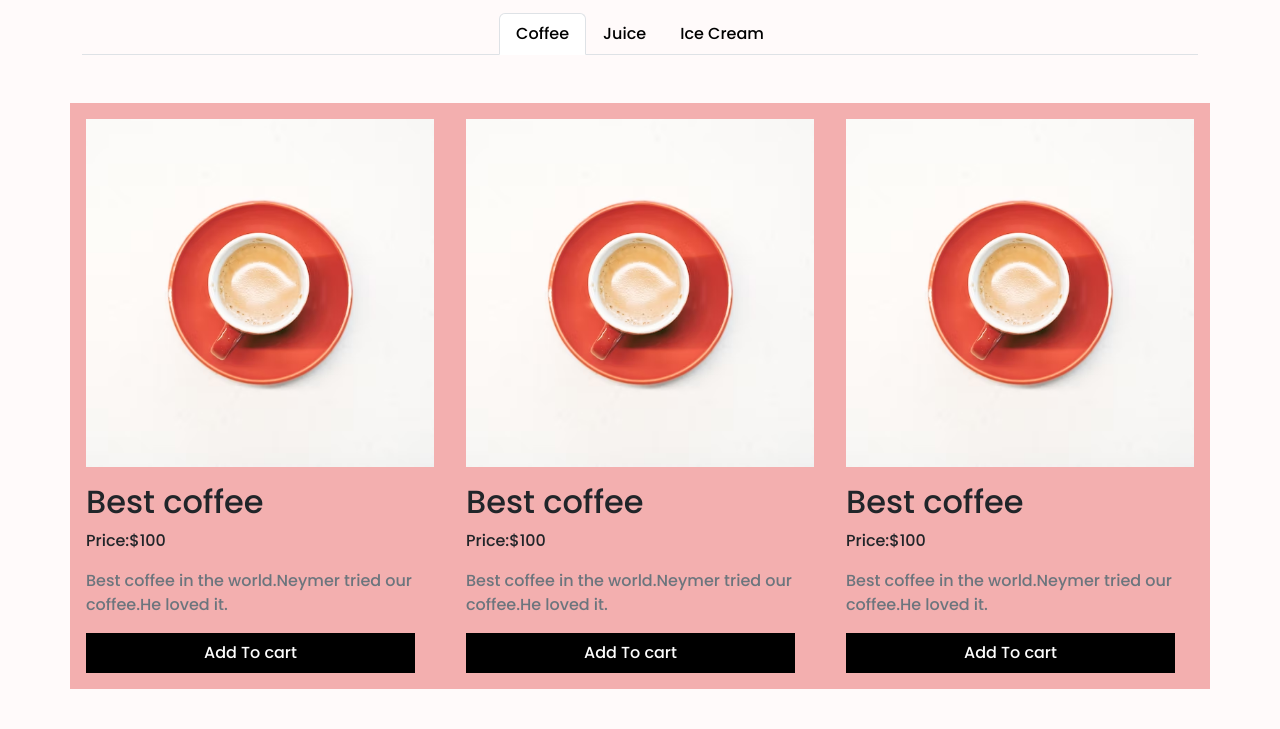
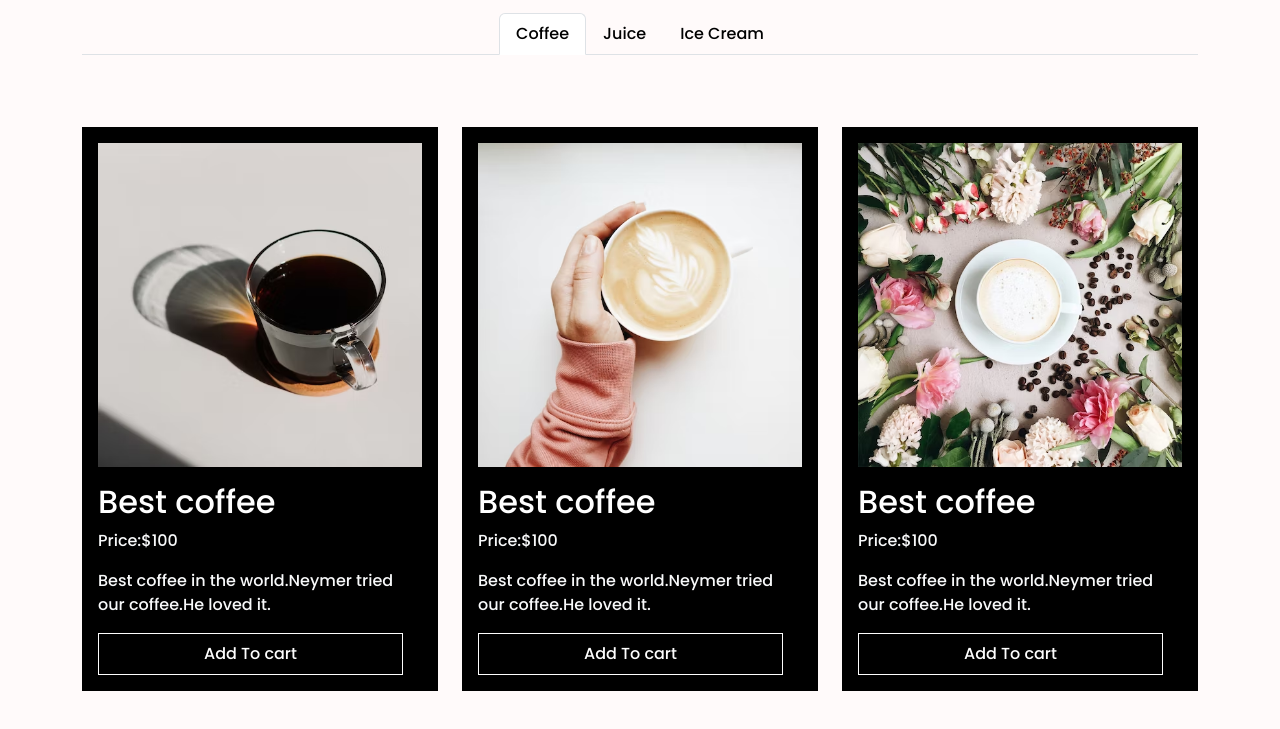
Before and after one commit to Sayemhaque/Coffee-shop-Bootstrap, a plain HTML site: page index.htm in a window 1280 px wide. Shown: the part 697-1426 px from the top of the page. Drawn offline with nearby package versions, Linux system fonts and the light colour scheme.

Commit message:
coffee menu added

```diff
--- a/index.htm
+++ b/index.htm
@@ -87,35 +87,41 @@
       </ul>
       <div class="tab-content" id="myTabContent">
         <div class="tab-pane fade show active" id="home-tab-pane" role="tabpanel" aria-labelledby="home-tab" tabindex="0">
-      <div class="row mt-5 d-flex justify-content-center  row-cols-1 row-cols-sm-2 row-cols-md-3 row-cols-lg-3 row-cols-xl-3">
-        <div class="col menu-item p-3">
-          <img class="img-fluid " src="./images/coffee/photo-1519333796630-4b7d19ad1bb3.avif" alt="">
+      <div class="row mt-5 d-flex justify-content-center g-4  row-cols-1 row-cols-sm-1 row-cols-md-2 row-cols-lg-3 row-cols-xl-3">
+        <div class="col">
+          <div  class="menu-item p-3">
+            <img class="img-fluid " src="./images/coffee/photo-1521302080334-4bebac2763a6.avif" alt="">
          <div class="mt-3 d-flex flex-column">
-          <h2>Best coffee</h2>
-          <p>Price:$100</p>
-          <p class="text-secondary">Best coffee in the world.Neymer tried our coffee.He loved it.</p>
-          <button class="banner-btn">Add To cart</button>
+          <h2 class="text-white">Best coffee</h2>
+          <p class="text-light">Price:$100</p>
+          <p class="text-light">Best coffee in the world.Neymer tried our coffee.He loved it.</p>
+          <button class="cart-btn">Add To cart</button>
+         </div>
+          </div>
+        </div>
+
+        <div class="col">
+         <div class="menu-item p-3 ">
+          <img class="img-fluid " src="./images/coffee/photo-1535403396060-dd9daec50b74.avif" alt="">
+          <div class="mt-3 d-flex flex-column">
+            <h2 class="text-white">Best coffee</h2>
+          <p class="text-light">Price:$100</p>
+           <p class="text-light">Best coffee in the world.Neymer tried our coffee.He loved it.</p>
+           <button class="cart-btn">Add To cart</button>
+          </div>
          </div>
         </div>
-
-        <div class="col menu-item p-3">
-          <img class="img-fluid " src="./images/coffee/photo-1519333796630-4b7d19ad1bb3.avif" alt="">
-         <div class="mt-3 d-flex flex-column">
-          <h2>Best coffee</h2>
-          <p>Price:$100</p>
-          <p class="text-secondary">Best coffee in the world.Neymer tried our coffee.He loved it.</p>
-          <button class="banner-btn">Add To cart</button>
+        <div class="col ">
+         <div class="menu-item p-3">
+          <img class="img-fluid " src="./images/coffee/photo-1509650911013-64ffddfcfe58.avif" alt="">
+          <div class="mt-3 d-flex flex-column">
+            <h2 class="text-white">Best coffee</h2>
+          <p class="text-light">Price:$100</p>
+           <p class="text-light">Best coffee in the world.Neymer tried our coffee.He loved it.</p>
+           <button class="cart-btn">Add To cart</button>
+          </div>
          </div>
-        </div>
-        <div class="col menu-item p-3">
-          <img class="img-fluid " src="./images/coffee/photo-1519333796630-4b7d19ad1bb3.avif" alt="">
-         <div class="mt-3 d-flex flex-column">
-          <h2>Best coffee</h2>
-          <p>Price:$100</p>
-          <p class="text-secondary">Best coffee in the world.Neymer tried our coffee.He loved it.</p>
-          <button class="banner-btn">Add To cart</button>
          </div>
-        </div>
       </div>
 
 
--- a/styles/style.css
+++ b/styles/style.css
@@ -58,6 +58,16 @@ header{
     color: #fdfdfd;
 }
 
+.cart-btn{
+    border: none;
+    outline: none;
+    padding: 8px 16px;
+    margin-right: 19px;
+    border: 1px solid #fdfdfd;
+    background-color: #000000;
+    color: #fdfdfd;
+
+}
 
 .fs-1 span{
     color: #fdfdfd;
@@ -73,5 +83,5 @@ header{
 
 
 .menu-item{
-    background-color: rgba(236, 128, 128, 0.61);
+    background-color: #000000;
 }
```
Also changed, not shown: images/coffee/istockphoto-1358132613-170667a.jpg (added), images/coffee/istockphoto-1366930231-170667a.jpg (added), images/coffee/istockphoto-1389061959-170667a.jpg (added), images/coffee/photo-1509650911013-64ffddfcfe58.avif (added), images/coffee/photo-1521302080334-4bebac2763a6.avif (added), images/coffee/photo-1524770471852-3a23be3abdb3.avif (added), images/coffee/photo-1535403396060-dd9daec50b74.avif (added).
